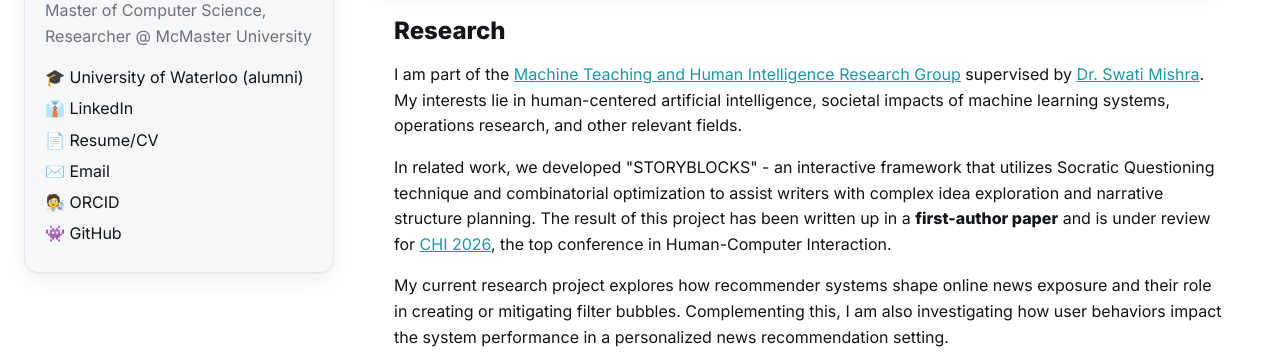
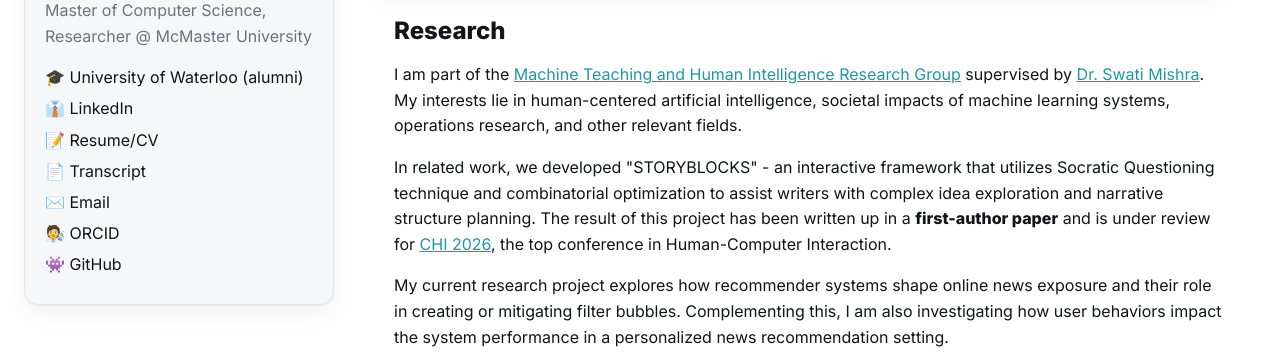
Before and after one commit to riversidejason/riversidejason.github.io, a plain HTML site: page index.html in a window 1280 px wide. Shown: the part 442-800 px from the top of the page. Drawn offline with Linux system fonts and the light colour scheme.

Commit message:
resume update

```diff
--- a/index.html
+++ b/index.html
@@ -48,7 +48,8 @@
           <!-- <li><a href="https://www.eng.mcmaster.ca/cas/" target="_blank" rel="noopener">🏫 McMaster University</a></li> -->
           <li><a href="https://uwaterloo.ca/math/" target="_blank" rel="noopener">🎓 University of Waterloo (alumni)</a></li>
           <li><a href="https://www.linkedin.com/in/jason-xu-b6721b156/" target="_blank" rel="noopener">👔 LinkedIn</a></li>
-          <li><a href="./resume.pdf">📄 Resume/CV</a></li>
+          <li><a href="./resume.pdf"> 📝 Resume/CV</a></li>
+          <li><a href="./McMaster_transcript_Sept25.pdf"> 📄 Transcript</a></li>
           <li><a href="mailto:xuy200@mcmaster.ca">✉️ Email</a></li>
 
 
```
Also changed, not shown: 2 other files.
